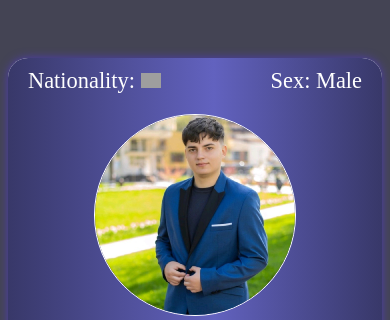
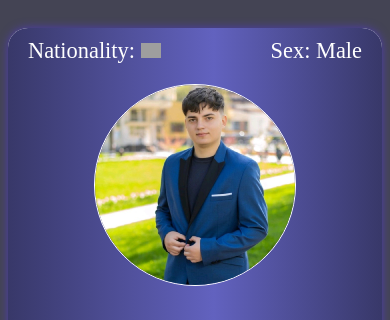
Before and after one commit to andreidina04/CV-Website, a plain HTML site: page index.html in a window 390 px wide. Shown: the top 320 px of the page. Drawn offline with Linux system fonts and the light colour scheme; grey boxes are pictures that could not be loaded.

Commit message:
Update styles.css

```diff
--- a/styles.css
+++ b/styles.css
@@ -271,6 +271,8 @@ li::marker {
 
 @media (max-width: 600px) {
   .container {
-    display: block;
+    min-width: auto;
+    width: 100%;
+    margin: 20px auto;
+    height: auto;
   }
-}
```
